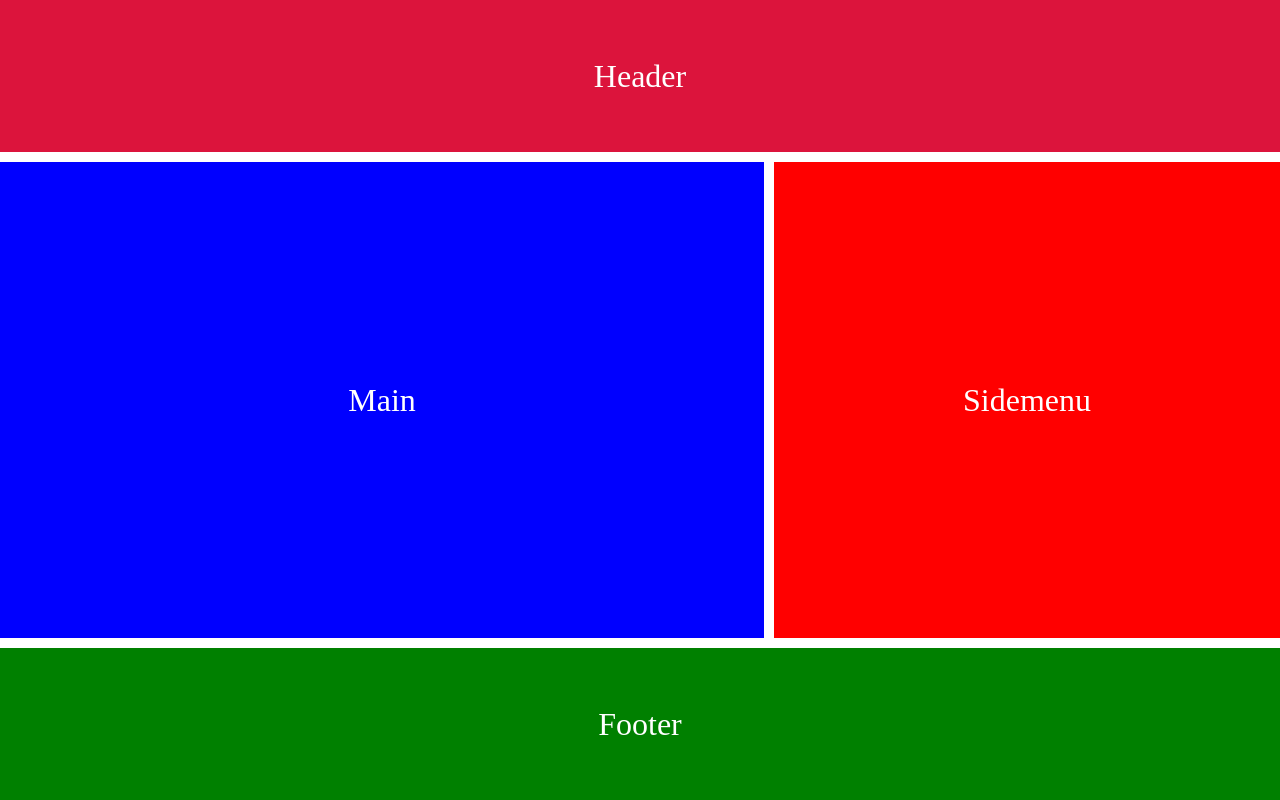
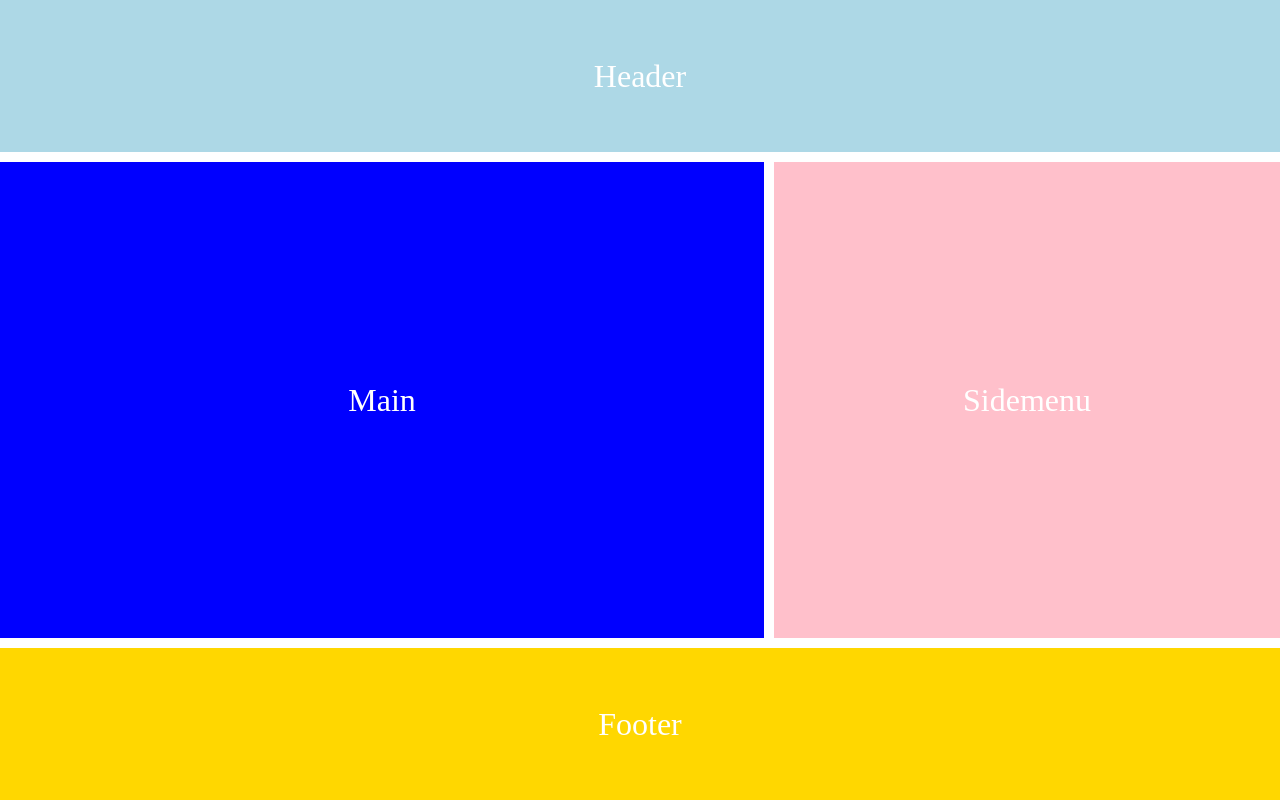
Before and after one commit to josefusil/grid, a plain HTML site: page index.html in a window 1280 px wide. Drawn offline with nearby package versions, Linux system fonts and the light colour scheme; files that its build step writes are made by us from their sources.

Commit message:
colores mas lindos

```diff
--- a/CSS/style.scss
+++ b/CSS/style.scss
@@ -33,7 +33,7 @@
         align-items: center;
     }
     .header{
-        background-color:crimson ;
+        background-color:lightblue;
         grid-area: header;
     }
     .main{
@@ -41,11 +41,11 @@
         grid-area: main;
     }
     .sidemenu{
-        background-color: red;
+        background-color: pink;
         grid-area: sidemenu;
     }
     .footer{
-        background-color: green;
+        background-color: gold;
         grid-area: footer;
     }
 }
```
